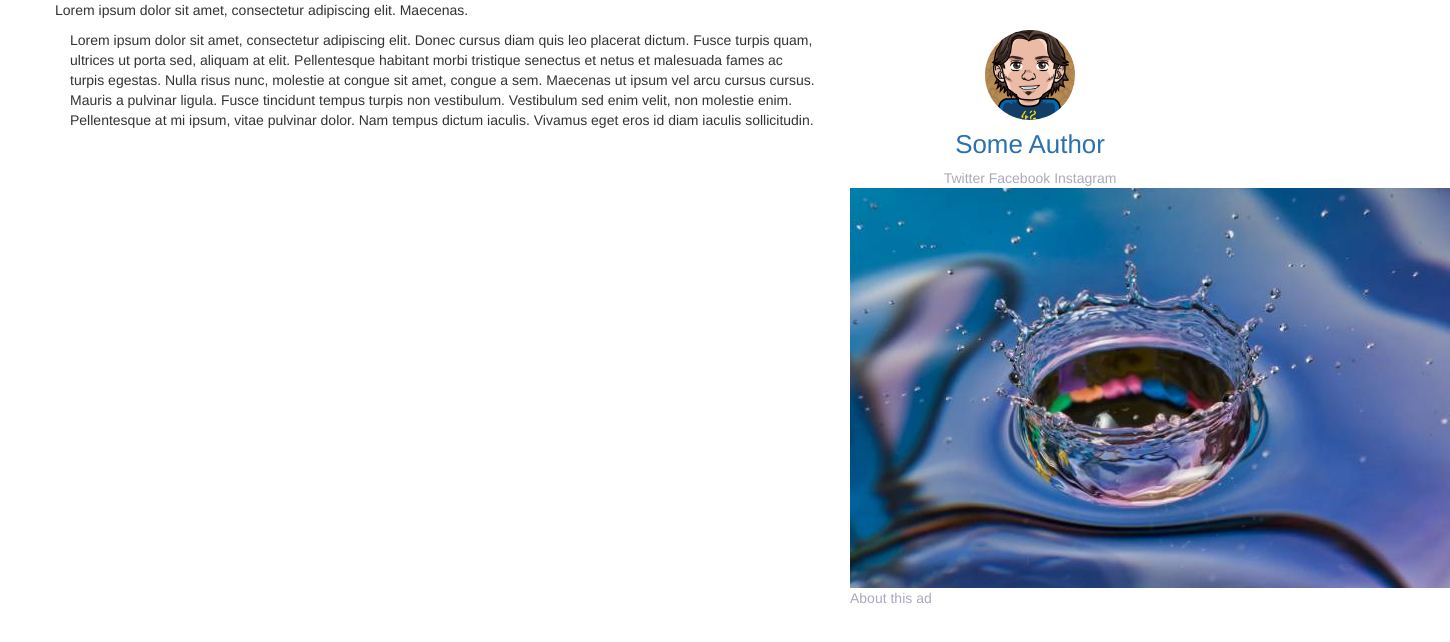
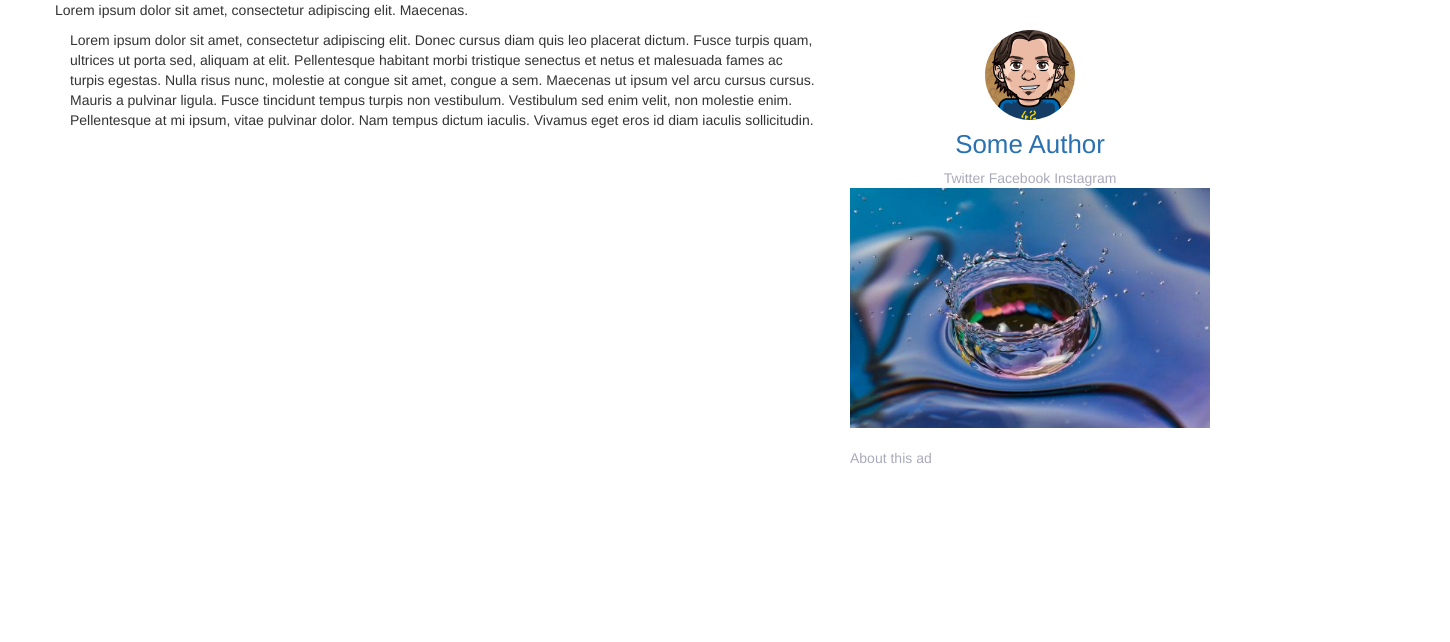
Before and after one commit to thedonz/25--Scotts-Tots, a plain HTML site: page Sidebar/SidebarHTML.html in a window 1280 px wide. Shown: the whole page, 1450 px wide, since content can reach past the window. Drawn offline with nearby package versions, Linux system fonts and the light colour scheme.

Commit message:
Huh. Guess I had some uncommitted adjustments to the html on sidebar.

```diff
--- a/Sidebar/SidebarHTML.html
+++ b/Sidebar/SidebarHTML.html
@@ -53,7 +53,7 @@
             </nav>
           </aside>
 
-          <img src="../Images/ad.jpg" class="image-ad"/>
+          <img src="../Images/ad.jpg" class="img-responsive image-ad"/>
           <br>
           <a href="#">About this ad</a>
         </section><!-- sidebar -->
```
